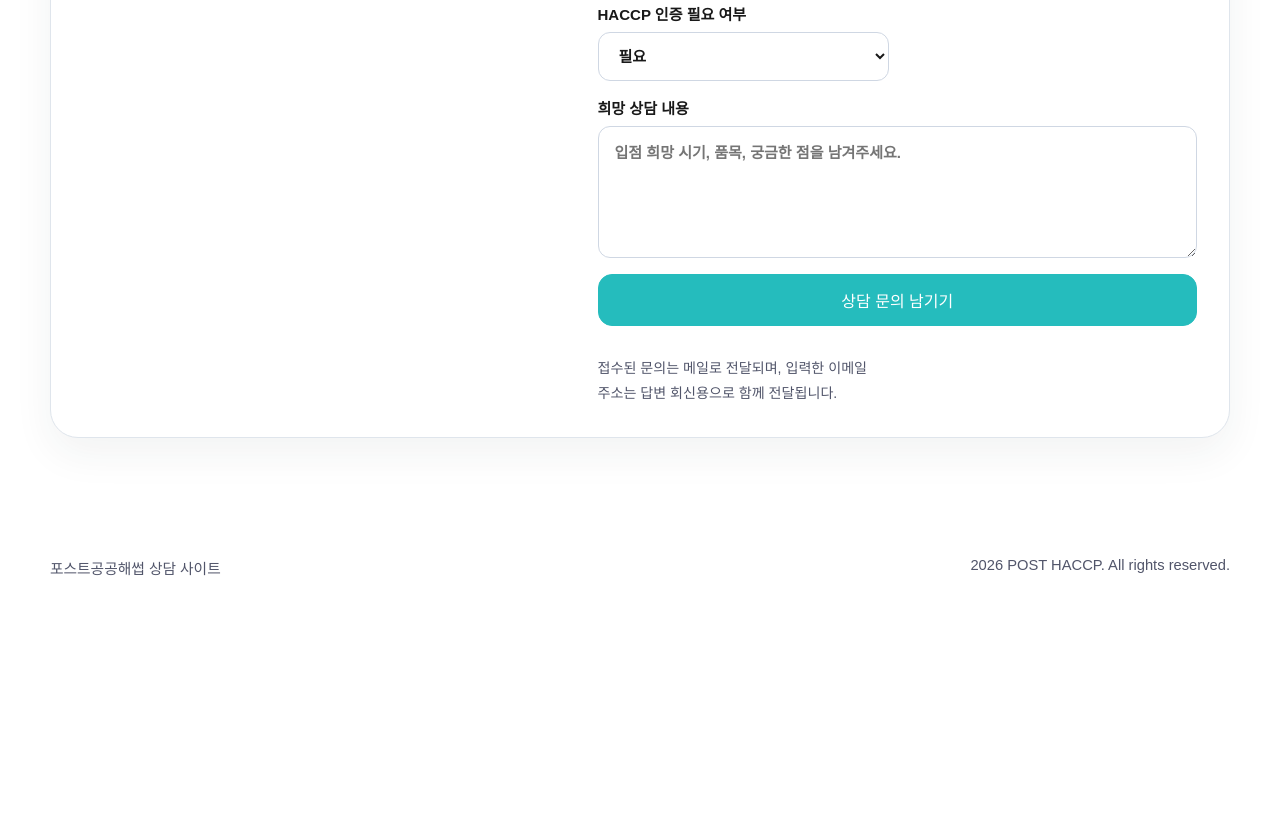
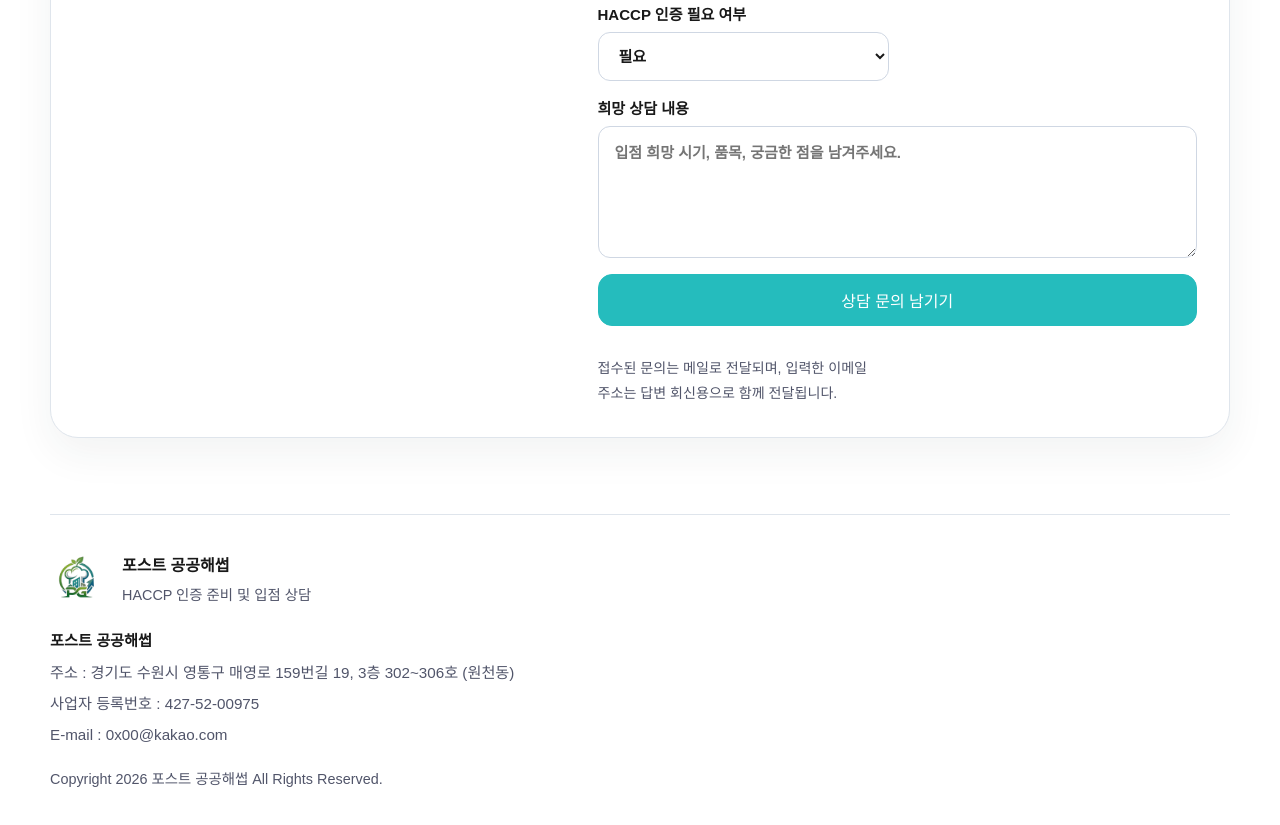
Before and after one commit to soobeom82-glitch/post-haccp-web, a plain HTML site: page index.html in a window 1280 px wide. Shown: the part 7469-8294 px from the top of the page. Before the commit the page ends 8104 px from the top, so only its background shows below. Drawn offline with Linux system fonts and the light colour scheme; a web font is replaced by a local one.

Commit message:
Update footer company information

```diff
--- a/index.html
+++ b/index.html
@@ -399,8 +399,20 @@
     </main>
 
     <footer class="site-footer">
-      <p>포스트공공해썹 상담 사이트</p>
-      <p><span id="year"></span> POST HACCP. All rights reserved.</p>
+      <div class="footer-brand">
+        <img class="footer-logo" src="./assets/brand-symbol.png" alt="포스트공공해썹 심볼 로고">
+        <div class="footer-brand-copy">
+          <strong>포스트 공공해썹</strong>
+          <span>HACCP 인증 준비 및 입점 상담</span>
+        </div>
+      </div>
+      <div class="footer-info">
+        <p>포스트 공공해썹</p>
+        <p>주소 : 경기도 수원시 영통구 매영로 159번길 19, 3층 302~306호 (원천동)</p>
+        <p>사업자 등록번호 : 427-52-00975</p>
+        <p>E-mail : <a href="mailto:0x00@kakao.com">0x00@kakao.com</a></p>
+      </div>
+      <p class="footer-copy">Copyright 2026 포스트 공공해썹 All Rights Reserved.</p>
     </footer>
   </div>
 
--- a/styles.css
+++ b/styles.css
@@ -691,11 +691,66 @@ textarea {
 }
 
 .site-footer {
+  display: grid;
+  gap: 18px;
+  padding: 36px 0 42px;
+  border-top: 1px solid var(--line);
+  color: var(--ink-soft);
+  font-size: 0.95rem;
+  line-height: 1.8;
+}
+
+.footer-brand {
   display: flex;
-  justify-content: space-between;
-  gap: 20px;
-  padding: 28px 0 42px;
-  font-size: 0.92rem;
+  align-items: center;
+  gap: 14px;
+}
+
+.footer-logo {
+  width: 58px;
+  height: 58px;
+  object-fit: contain;
+  flex: 0 0 auto;
+}
+
+.footer-brand-copy {
+  display: flex;
+  flex-direction: column;
+  gap: 2px;
+}
+
+.footer-brand-copy strong {
+  color: var(--ink);
+  font-size: 1rem;
+  font-weight: 800;
+}
+
+.footer-brand-copy span {
+  font-size: 0.9rem;
+}
+
+.footer-info {
+  display: grid;
+  gap: 4px;
+}
+
+.footer-info p,
+.footer-copy {
+  margin: 0;
+}
+
+.footer-info p:first-child {
+  color: var(--ink);
+  font-weight: 700;
+}
+
+.footer-info a {
+  color: var(--ink-soft);
+}
+
+.footer-copy {
+  color: var(--ink-soft);
+  font-size: 0.9rem;
 }
 
 @media (max-width: 1024px) {
@@ -751,7 +806,7 @@ textarea {
   }
 
   .site-footer {
-    flex-direction: column;
+    padding-top: 30px;
   }
 
 }
```
